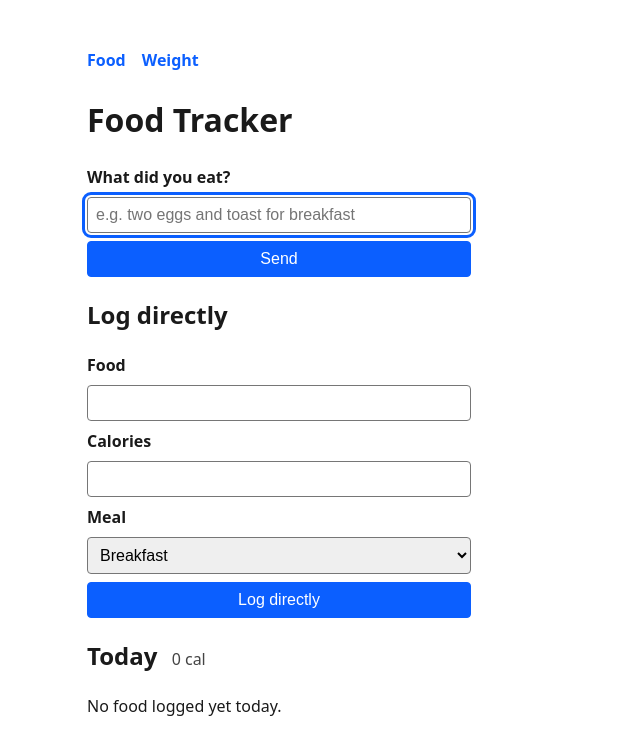
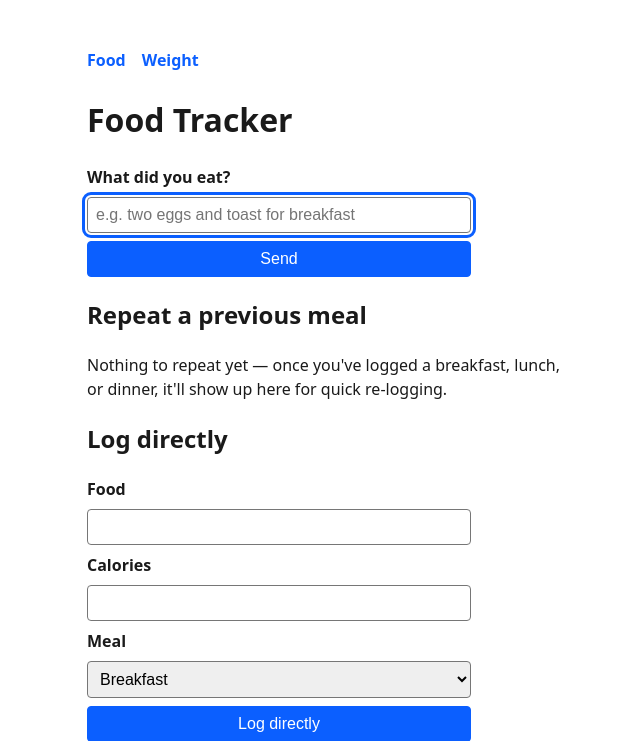
Before and after one commit to benroot/food-tracker, a Flask app: page / in a window 1280 px wide. Shown: the top 741 px of the page, without its empty margins (313-953 px from the left). Before the commit the page ends 716 px from the top, so only its background shows below. Run offline with Flask 3, Linux system fonts and the light colour scheme; data that the repository does not hold is empty.

Commit message:
add prior meal entry buttons

```diff
--- a/app.py
+++ b/app.py
@@ -11,7 +11,37 @@ from config import load_env_file
 load_env_file()
 
 MEAL_TYPES = ("Breakfast", "Lunch", "Dinner", "Snack", "Dessert", "Drink")
+REPEATABLE_MEAL_TYPES = ("Breakfast", "Lunch", "Dinner")
+RECENT_MEAL_OPTIONS_LIMIT = 3
 TIME_PATTERN = re.compile(r"^([01]\d|2[0-3]):[0-5]\d$")
+
+
+def _recent_meal_options(db, meal_type, before_date, limit=RECENT_MEAL_OPTIONS_LIMIT):
+    entry_rows = db.execute(
+        """
+        SELECT id, entry_date FROM log_entries
+        WHERE meal_type = ? AND entry_date < ?
+        ORDER BY entry_date DESC, entry_time DESC, id DESC
+        LIMIT ?
+        """,
+        (meal_type, before_date, limit),
+    ).fetchall()
+
+    options = []
+    for entry_row in entry_rows:
+        items = db.execute(
+            "SELECT description, calories FROM log_entry_items WHERE log_entry_id = ?",
+            (entry_row["id"],),
+        ).fetchall()
+        options.append(
+            {
+                "entry_id": entry_row["id"],
+                "entry_date": entry_row["entry_date"],
+                "items": [item["description"] for item in items],
+                "total_calories": sum(item["calories"] for item in items),
+            }
+        )
+    return options
 
 app = Flask(__name__)
 app.secret_key = secrets.token_hex(32)
@@ -63,12 +93,19 @@ def food_page():
         (today,),
     ).fetchall()
     total_calories = sum(entry["calories"] for entry in entries)
+    repeat_options = {
+        meal_type: _recent_meal_options(db, meal_type, today)
+        for meal_type in REPEATABLE_MEAL_TYPES
+    }
     return render_template(
         "food.html",
         entries=entries,
         total_calories=total_calories,
         pending_question=session.get("pending_question"),
         meal_types=MEAL_TYPES,
+        repeatable_meal_types=REPEATABLE_MEAL_TYPES,
+        repeat_options=repeat_options,
+        has_repeat_options=any(repeat_options.values()),
     )
 
 
@@ -171,6 +208,52 @@ def food_log_direct():
     return redirect(url_for("food_page"))
 
 
+@app.route("/food/repeat/<int:entry_id>", methods=["POST"])
+def food_repeat(entry_id):
+    db = dbmod.get_db()
+    source_entry = db.execute(
+        "SELECT meal_type FROM log_entries WHERE id = ?", (entry_id,)
+    ).fetchone()
+    source_items = db.execute(
+        """
+        SELECT description, quantity, calories, is_estimate, assumption_note
+        FROM log_entry_items WHERE log_entry_id = ?
+        """,
+        (entry_id,),
+    ).fetchall()
+    if source_entry is None or not source_items:
+        flash("That meal no longer exists.", "error")
+        return redirect(url_for("food_page"))
+
+    now = datetime.now()
+    cursor = db.execute(
+        "INSERT INTO log_entries (entry_date, entry_time, meal_type) VALUES (?, ?, ?)",
+        (now.date().isoformat(), now.strftime("%H:%M"), source_entry["meal_type"]),
+    )
+    new_entry_id = cursor.lastrowid
+    for item in source_items:
+        db.execute(
+            """
+            INSERT INTO log_entry_items
+                (log_entry_id, description, quantity, calories, is_estimate, assumption_note)
+            VALUES (?, ?, ?, ?, ?, ?)
+            """,
+            (
+                new_entry_id,
+                item["description"],
+                item["quantity"],
+                item["calories"],
+                item["is_estimate"],
+                item["assumption_note"],
+            ),
+        )
+    db.commit()
+
+    summary = ", ".join(f'{item["description"]} ({item["calories"]} cal)' for item in source_items)
+    flash(f'Logged to {source_entry["meal_type"]}: {summary}', "success")
+    return redirect(url_for("food_page"))
+
+
 @app.route("/food/entries/<int:item_id>/edit", methods=["GET"])
 def food_entry_edit_form(item_id):
     db = dbmod.get_db()
--- a/templates/food.html
+++ b/templates/food.html
@@ -21,6 +21,33 @@
     >
     <button type="submit">Send</button>
   </form>
+
+  <section aria-label="Repeat a previous meal">
+    <h2>Repeat a previous meal</h2>
+    {% if has_repeat_options %}
+      {% for meal_type in repeatable_meal_types %}
+        {% if repeat_options[meal_type] %}
+          <div class="repeat-group">
+            <h3>{{ meal_type }}</h3>
+            <ul class="repeat-options">
+              {% for option in repeat_options[meal_type] %}
+                <li>
+                  <form method="post" action="{{ url_for('food_repeat', entry_id=option['entry_id']) }}">
+                    <button type="submit">
+                      {{ option["items"] | join(", ") }} &mdash; {{ option["total_calories"] }} cal
+                      <span class="repeat-date">{{ option["entry_date"] }}</span>
+                    </button>
+                  </form>
+                </li>
+              {% endfor %}
+            </ul>
+          </div>
+        {% endif %}
+      {% endfor %}
+    {% else %}
+      <p>Nothing to repeat yet &mdash; once you've logged a breakfast, lunch, or dinner, it'll show up here for quick re-logging.</p>
+    {% endif %}
+  </section>
 
   <section aria-label="Log a food item directly">
     <h2>Log directly</h2>
```
Also changed, not shown: static/style.css (+43 -0 lines), tests/test_app.py (+86 -0 lines).
